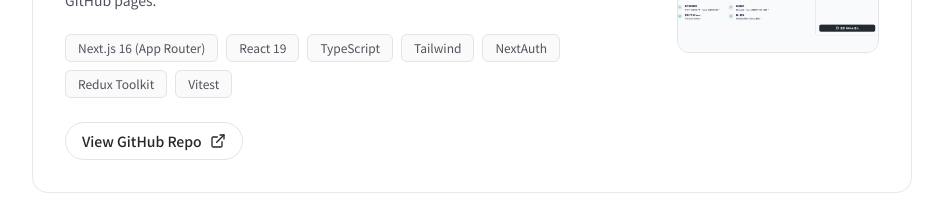
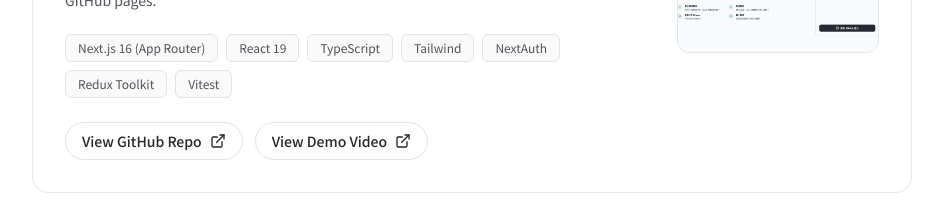
Before and after one commit to runadu/runadu.github.io, a React (Vite) app: page / in a window 1280 px wide. Shown: the part 2400-2612 px from the top of the page, without its empty margins (328-1271 px from the left). Built offline with nearby package versions, Linux system fonts and the light colour scheme.

Commit message:
update content

```diff
--- a/src/data/portfolio.ts
+++ b/src/data/portfolio.ts
@@ -235,6 +235,10 @@ export const sections: SectionData[] = [
             label: { zh: "查看 GitHub Repo", en: "View GitHub Repo" },
             url: "https://github.com/runadu/pr-dashboard",
           },
+          {
+            label: { zh: "查看 Demo 影片", en: "View Demo Video" },
+            url: "https://youtu.be/oewvGuVrr2M",
+          },
         ],
       },
       {
```
